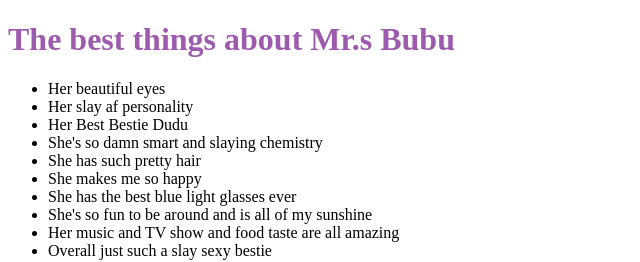
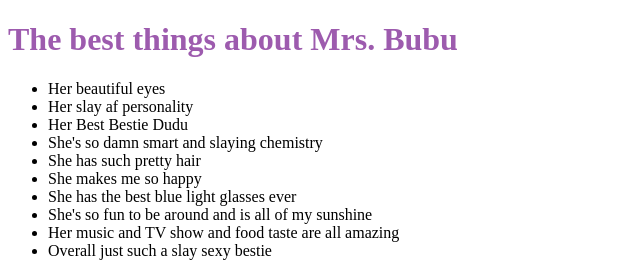
Before and after one commit to rteeter1618/mywebsite, a plain HTML site: page index.html in a window 1280 px wide. Shown: the top 262 px of the page, 0-640 px from the left. Drawn offline with Linux system fonts and the light colour scheme.

Commit message:
Update index.html

```diff
--- a/index.html
+++ b/index.html
@@ -4,7 +4,7 @@
         <title>A Presentation on Mrs. Bubu</title>
     </head>
     <body>
-        <h1 style="color:rgb(157, 91, 174);">The best things about Mr.s Bubu</h1>
+        <h1 style="color:rgb(157, 91, 174);">The best things about Mrs. Bubu</h1>
         <ul>
             <li>Her beautiful eyes</li>
             <li>Her slay af personality</li>
```
